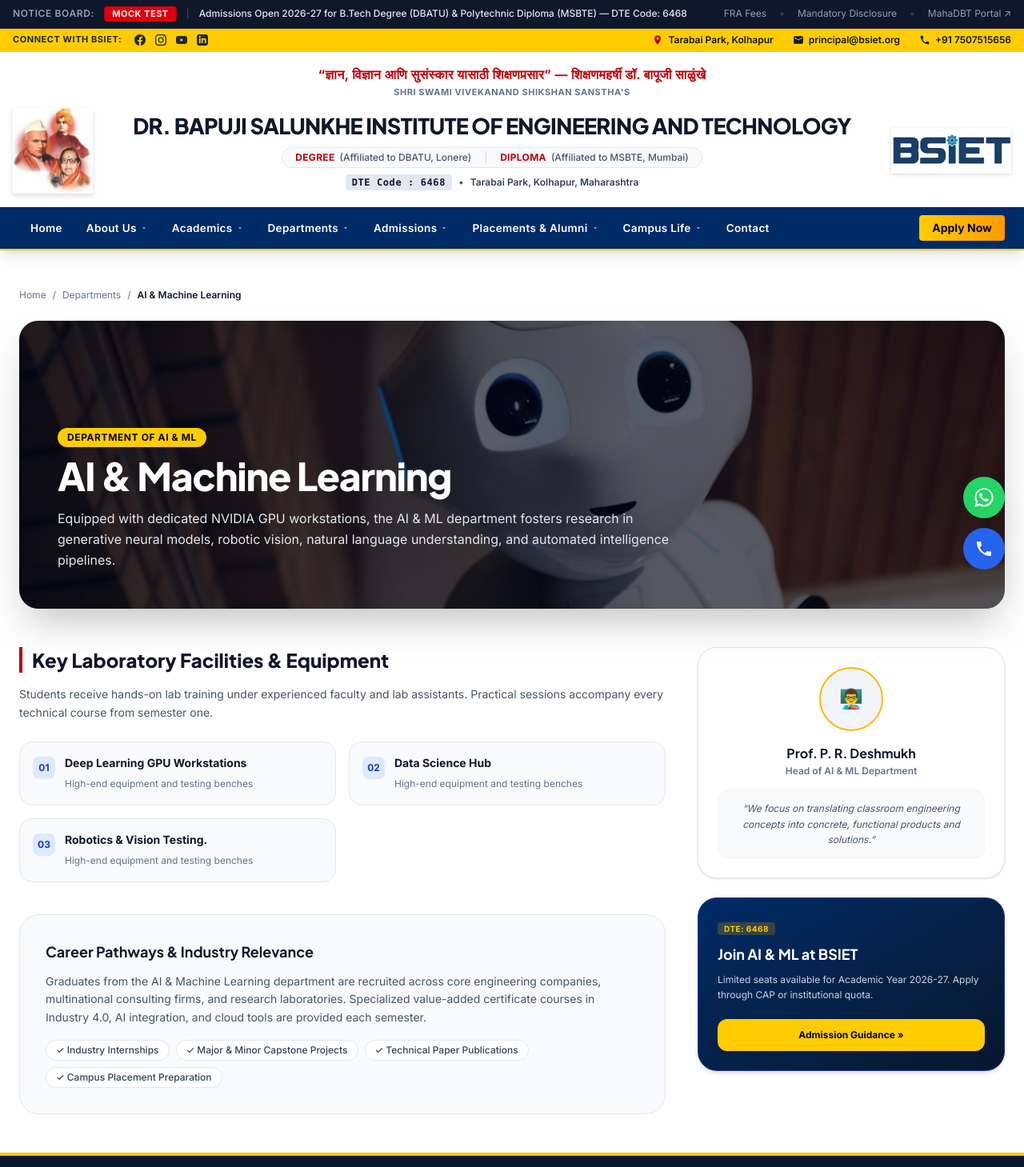
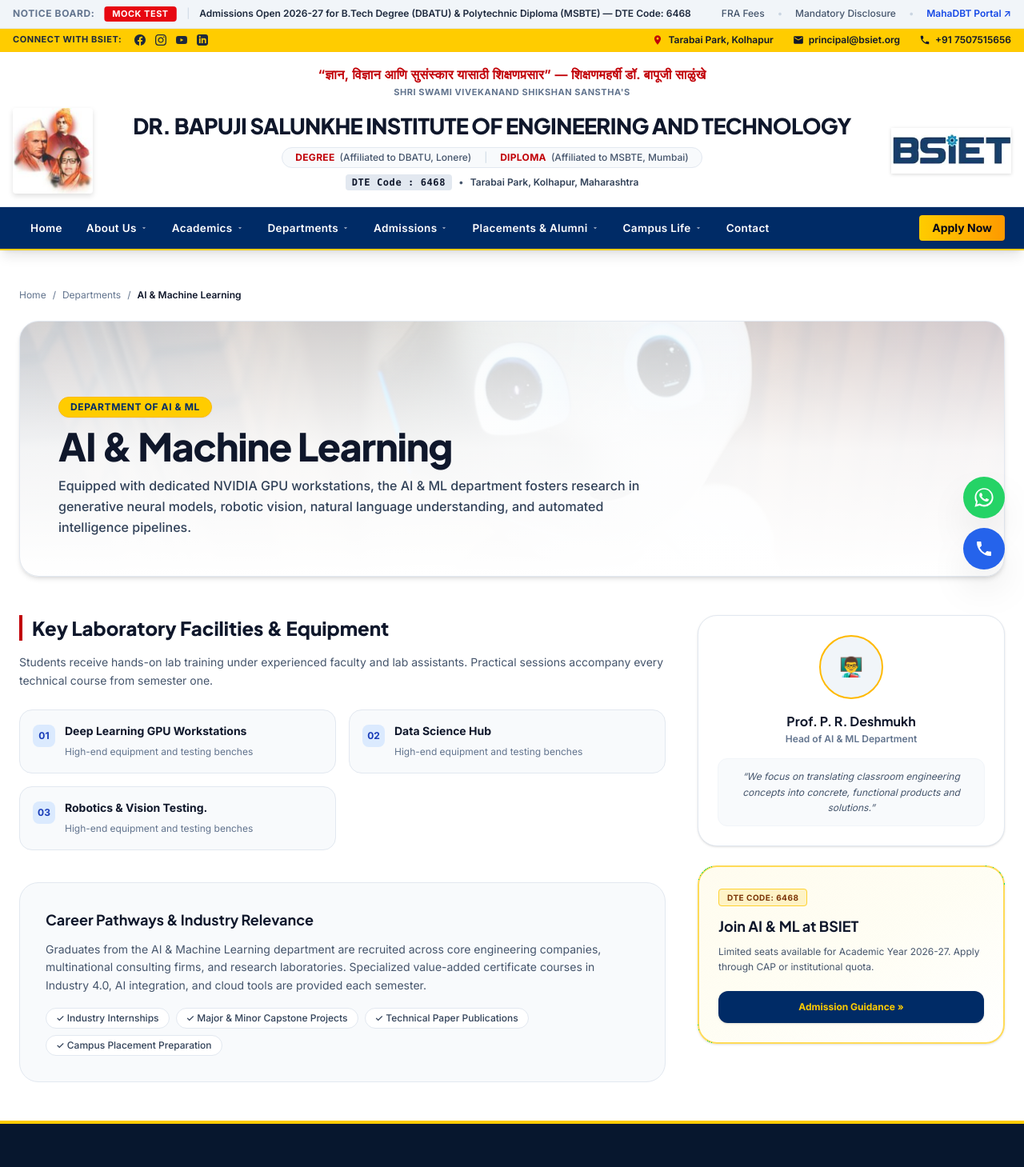
Before and after one commit to Techwolf78/bsiet, a Next.js app: page /departments/aiml in a window 1280 px wide. Shown: the top 1459 px of the page at 80% size. Built offline with nearby package versions, Linux system fonts and the light colour scheme.

Commit message:
style(theme): enforce comprehensive light theme across all pages, dropdowns, and announcements

```diff
--- a/app/about/page.tsx
+++ b/app/about/page.tsx
@@ -49,25 +49,25 @@
           </div>
         </div>
 
-        {/* Vision & Mission */}
+        {/* Vision & Mission (Light Theme) */}
         <div className="grid grid-cols-1 md:grid-cols-2 gap-8 mb-16" id="vision">
-          <div className="bg-[#002b66] text-white p-8 rounded-3xl border border-blue-900 shadow-md">
-            <div className="w-12 h-12 rounded-xl bg-amber-400/20 text-[#ffcc00] flex items-center justify-center font-bold text-xl mb-4">
+          <div className="bg-white text-slate-900 p-8 rounded-3xl border-2 border-amber-200/90 shadow-sm hover:border-amber-400 transition-all">
+            <div className="w-12 h-12 rounded-xl bg-amber-50 text-amber-700 border border-amber-200 flex items-center justify-center font-bold text-xl mb-4">
               🎯
             </div>
-            <h3 className="text-xl font-extrabold mb-3 text-[#ffcc00]">Our Vision</h3>
-            <p className="text-slate-200 text-sm leading-relaxed">
+            <h3 className="text-xl font-extrabold mb-3 text-slate-900">Our Vision</h3>
+            <p className="text-slate-600 text-sm leading-relaxed">
               To be a globally recognized institution of technical education fostering intellectual competence,
               sustainable innovation, ethical values, and social responsiveness among engineering graduates.
             </p>
           </div>
 
-          <div className="bg-[#07172e] text-white p-8 rounded-3xl border border-slate-800 shadow-md">
-            <div className="w-12 h-12 rounded-xl bg-red-600/20 text-red-400 flex items-center justify-center font-bold text-xl mb-4">
+          <div className="bg-white text-slate-900 p-8 rounded-3xl border-2 border-red-100 shadow-sm hover:border-red-300 transition-all">
+            <div className="w-12 h-12 rounded-xl bg-red-50 text-red-600 border border-red-200 flex items-center justify-center font-bold text-xl mb-4">
               🚀
             </div>
-            <h3 className="text-xl font-extrabold mb-3 text-red-400">Our Mission</h3>
-            <ul className="text-slate-200 text-sm space-y-2.5 leading-relaxed">
+            <h3 className="text-xl font-extrabold mb-3 text-red-700">Our Mission</h3>
+            <ul className="text-slate-600 text-sm space-y-2.5 leading-relaxed">
               <li>• Deliver learner-centric curricula with deep practical laboratory immersion.</li>
               <li>• Foster industry collaboration, entrepreneurship, and applied scientific research.</li>
               <li>• Instill moral and ethical values echoing the philosophy of Swami Vivekananda.</li>
--- a/app/departments/[slug]/page.tsx
+++ b/app/departments/[slug]/page.tsx
@@ -40,23 +40,24 @@
           <span className="text-slate-900 font-semibold">{dept.name}</span>
         </div>
 
-        {/* Hero Banner */}
-        <div className="relative rounded-3xl overflow-hidden shadow-2xl mb-12 bg-slate-950 text-white min-h-[360px] flex items-end p-6 sm:p-12">
+        {/* Hero Banner (Clean Light Theme) */}
+        <div className="relative rounded-3xl overflow-hidden shadow-md mb-12 bg-gradient-to-r from-blue-50/80 via-slate-50 to-indigo-50/60 border border-slate-200 min-h-[320px] flex items-end p-6 sm:p-12">
           <Image
             src={dept.image}
             alt={dept.name}
             fill
             priority
-            className="object-cover opacity-35"
+            className="object-cover opacity-20"
           />
+          <div className="absolute inset-0 bg-gradient-to-t from-white via-white/80 to-transparent pointer-events-none" />
           <div className="relative z-10 max-w-3xl">
-            <span className="bg-[#ffcc00] text-slate-950 text-xs font-extrabold uppercase tracking-wider px-3 py-1 rounded-full inline-block mb-3">
+            <span className="bg-[#ffcc00] text-[#002b66] border border-amber-400 font-extrabold text-xs uppercase tracking-wider px-3.5 py-1 rounded-full inline-block mb-3 shadow-xs">
               Department of {dept.shortName}
             </span>
-            <h1 className="text-3xl sm:text-4xl lg:text-5xl font-extrabold tracking-tight text-white mb-4">
+            <h1 className="text-3xl sm:text-4xl lg:text-5xl font-extrabold tracking-tight text-slate-900 mb-3">
               {dept.name}
             </h1>
-            <p className="text-slate-200 text-sm sm:text-base leading-relaxed">
+            <p className="text-slate-700 text-sm sm:text-base leading-relaxed font-medium">
               {dept.overview}
             </p>
           </div>
@@ -138,20 +139,20 @@
               </p>
             </div>
 
-            {/* Quick Apply Card */}
-            <div className="bg-gradient-to-br from-[#002b66] to-[#07172e] text-white p-6 rounded-3xl border border-blue-900 shadow-md">
-              <span className="text-[10px] font-bold uppercase tracking-wider text-[#ffcc00] bg-amber-400/20 px-2 py-0.5 rounded">
-                DTE: 6468
+            {/* Quick Apply Card (Light Theme) */}
+            <div className="bg-gradient-to-br from-amber-50/80 via-yellow-50/50 to-white text-slate-900 p-6 rounded-3xl border-2 border-amber-300/80 shadow-sm">
+              <span className="text-[10px] font-bold uppercase tracking-wider text-amber-900 bg-amber-100 border border-amber-300 px-2.5 py-1 rounded font-bold">
+                DTE Code: 6468
               </span>
-              <h4 className="text-lg font-bold text-white mt-2 mb-2">
+              <h4 className="text-lg font-bold text-slate-900 mt-3 mb-2">
                 Join {dept.shortName} at BSIET
               </h4>
-              <p className="text-slate-300 text-xs leading-relaxed mb-5">
+              <p className="text-slate-600 text-xs leading-relaxed mb-5">
                 Limited seats available for Academic Year 2026-27. Apply through CAP or institutional quota.
               </p>
               <Link
                 href="/admissions"
-                className="block text-center bg-[#ffcc00] hover:bg-amber-400 text-slate-950 font-bold text-xs py-3 px-4 rounded-xl shadow transition-all"
+                className="block text-center bg-[#002b66] hover:bg-blue-900 text-[#ffcc00] font-bold text-xs py-3 px-4 rounded-xl shadow transition-all"
               >
                 Admission Guidance &raquo;
               </Link>
--- a/app/placements/page.tsx
+++ b/app/placements/page.tsx
@@ -41,22 +41,22 @@
         {/* Full Placement Section with Marquee */}
         <PlacementRecruiters />
 
-        {/* Alumni Portal Notice */}
-        <div className="mt-16 bg-[#002b66] text-white rounded-3xl p-8 sm:p-10 border border-blue-900" id="alumni">
+        {/* Alumni Portal Notice (Light Theme) */}
+        <div className="mt-16 bg-gradient-to-r from-amber-50/80 via-yellow-50/40 to-slate-50 border-2 border-amber-200/90 text-slate-900 rounded-3xl p-8 sm:p-10 shadow-sm" id="alumni">
           <div className="max-w-2xl">
-            <span className="text-[10px] font-bold uppercase tracking-wider text-[#ffcc00] bg-amber-400/20 px-2.5 py-1 rounded">
+            <span className="text-[10px] font-bold uppercase tracking-wider text-amber-900 bg-amber-100 border border-amber-300 px-2.5 py-1 rounded font-bold">
               Global Network
             </span>
-            <h3 className="text-2xl font-extrabold text-white mt-3 mb-3">
+            <h3 className="text-2xl font-extrabold text-slate-900 mt-3 mb-3">
               BSIET Alumni Association
             </h3>
-            <p className="text-slate-300 text-xs sm:text-sm leading-relaxed mb-6">
+            <p className="text-slate-600 text-xs sm:text-sm leading-relaxed mb-6">
               Our alumni network spans top technology firms, automotive leaders, government services, and successful
               startup founders across India and abroad. Stay connected and mentor the next generation.
             </p>
             <a
               href="mailto:tpo@bsiet.org?subject=Alumni%20Registration"
-              className="inline-flex items-center gap-2 bg-[#ffcc00] hover:bg-amber-400 text-slate-950 font-bold text-xs px-6 py-3 rounded-xl shadow transition-all"
+              className="inline-flex items-center gap-2 bg-[#002b66] hover:bg-blue-900 text-[#ffcc00] font-bold text-xs px-6 py-3 rounded-xl shadow transition-all cursor-pointer"
             >
               Register on Alumni Portal &raquo;
             </a>
--- a/components/layout/TopAnnouncement.tsx
+++ b/components/layout/TopAnnouncement.tsx
@@ -2,10 +2,10 @@
 
 export default function TopAnnouncement() {
   return (
-    <div className="bg-[#0f172a] text-white py-2 px-4 border-b border-slate-800 text-xs relative z-50">
+    <div className="bg-slate-100 text-slate-700 py-2 px-4 border-b border-slate-200 text-xs relative z-50">
       <div className="max-w-7xl mx-auto flex items-center justify-between gap-4">
         <div className="flex items-center gap-3 overflow-hidden whitespace-nowrap">
-          <span className="text-slate-400 font-semibold uppercase tracking-wider hidden sm:inline">
+          <span className="text-slate-500 font-bold uppercase tracking-wider hidden sm:inline">
             Notice Board:
           </span>
           <a
@@ -16,26 +16,26 @@
           >
             Mock Test
           </a>
-          <span className="text-slate-600 hidden sm:inline">|</span>
-          <span className="text-slate-200 font-medium truncate">
-            Admissions Open 2026-27 for B.Tech Degree (DBATU) & Polytechnic Diploma (MSBTE) — DTE Code: 6468
+          <span className="text-slate-300 hidden sm:inline">|</span>
+          <span className="text-slate-800 font-semibold truncate">
+            Admissions Open 2026-27 for B.Tech Degree (DBATU) &amp; Polytechnic Diploma (MSBTE) — DTE Code: 6468
           </span>
         </div>
 
-        <div className="hidden md:flex items-center gap-4 text-slate-400 shrink-0">
-          <Link href="/admissions#fra" className="hover:text-white transition-colors">
+        <div className="hidden md:flex items-center gap-4 text-slate-600 font-medium shrink-0">
+          <Link href="/admissions#fra" className="hover:text-[#002b66] transition-colors">
             FRA Fees
           </Link>
-          <span className="text-slate-700">•</span>
-          <Link href="/about#disclosures" className="hover:text-white transition-colors">
+          <span className="text-slate-300">•</span>
+          <Link href="/about#disclosures" className="hover:text-[#002b66] transition-colors">
             Mandatory Disclosure
           </Link>
-          <span className="text-slate-700">•</span>
+          <span className="text-slate-300">•</span>
           <a
             href="https://mahadbt.maharashtra.gov.in"
             target="_blank"
             rel="noopener noreferrer"
-            className="hover:text-amber-400 transition-colors"
+            className="text-blue-700 hover:text-blue-900 font-semibold transition-colors"
           >
             MahaDBT Portal ↗
           </a>
```
Also changed, not shown: app/admissions/page.tsx (+7 -7 lines), components/layout/Navbar.tsx (+15 -15 lines), 1 other file (tests, documents, lock files or other folders).
